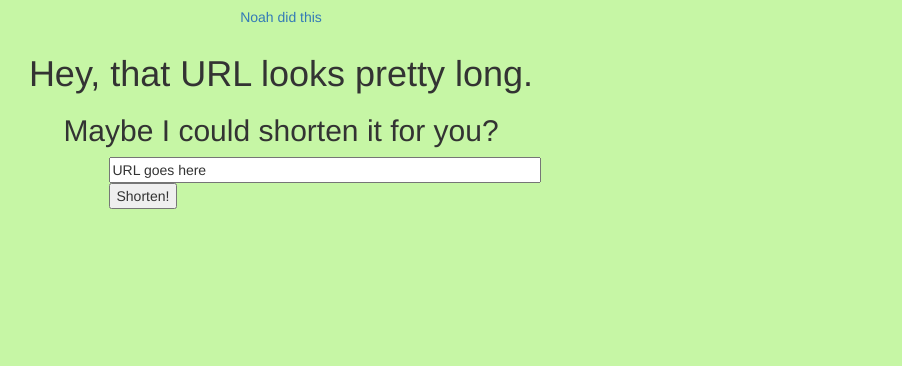
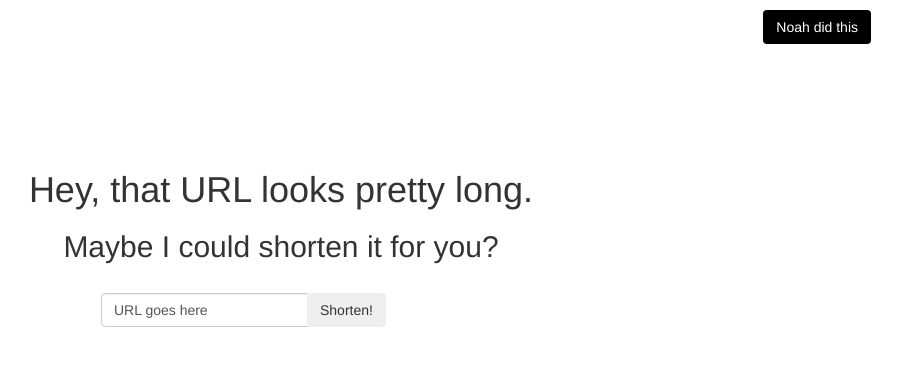
Before and after one commit to nthall/shortener, a Django app: template shortener/templates/shorten/index.html in a window 1280 px wide. Shown: the top 366 px of the page, without its empty margins (359-1261 px from the left). Run offline with Django 3.2, Linux system fonts and the light colour scheme; the template is opened without the code that fills it, so the values that code supplies are empty; some libraries are stand-ins or nearby versions.

Commit message:
get static files working, and then theme up some stuff, y'know?

```diff
--- a/shortener/templates/shorten/base.html
+++ b/shortener/templates/shorten/base.html
@@ -24,11 +24,7 @@
         </div>
       </div>
 
-      <div class="row">
-        <div class="col-lg-12 text-center">
-          {% block body %} {% endblock %}
-        </div>
-      </div>
+      {% block body %} {% endblock %}
 
     </div>
     <script type="text/javascript">
--- a/shortener/templates/shorten/index.html
+++ b/shortener/templates/shorten/index.html
@@ -5,11 +5,18 @@
   {% endblock %}
 
   {% block body %}
-    <div style="margin-right:auto; margin-left:auto; width:345px">
-    <form action='/result' method='post'>
-      {% csrf_token %}
-      <div><input type='text' size="50" style='float:left' name='destination_url' value='URL goes here' onfocus='if(this.defaultValue == this.value) this.value=""'></input></div>
-      <div><input type='submit' value='Shorten!' style='float:left;'></div>
-    </form>
+    <div class="row">
+      <div class="col-lg-4 col-lg-offset-4">
+        <br>
+        <form class='form-inline' action='/result' method='post'>
+          {% csrf_token %}
+          <div class='input-group'>
+            <input type='text' class='form-control' name='destination_url' value='URL goes here' onfocus='if(this.defaultValue == this.value) this.value=""'>
+            <span class="input-group-btn">
+              <button class='btn btn-inverse'>Shorten!</button>
+            </span>
+          </div>
+        </form>
+      </div>
     </div>
   {% endblock %}
--- a/shortener/urls.py
+++ b/shortener/urls.py
@@ -1,4 +1,5 @@
 from django.conf.urls import *
+from django.contrib.staticfiles.urls import staticfiles_urlpatterns
 
 # Uncomment the next two lines to enable the admin:
 from django.contrib import admin
@@ -10,3 +11,5 @@ urlpatterns = patterns('',
     (r'^admin/', include(admin.site.urls)),
     (r'^(?P<code>\w+)$', 'shorten.views.send_away'),
 )
+
+#urlpatterns += staticfiles_urlpatterns()
--- a/static/short.css
+++ b/static/short.css
@@ -1,6 +1,5 @@
 body {
-  text-align:center;
-  background-color:#C6F6A5;
+  padding-top: 150px;
 }
 
 h1 {
@@ -10,3 +9,18 @@ h1 {
 h1, h2, a, span {
   font-family:"Helvetica Neue", "Helvetica", Arial, sans-serif;
 }
+
+#homelink {
+  position: absolute;
+  right: 50px;
+  top: 10px;
+}
+
+.btn.inverse {
+  background-color: black;
+  color: white;
+}
+
+.btn.inverse:hover {
+  background-color: #444444;
+}
```
Also changed, not shown: shortener/settings.py (+9 -3 lines), shortener/manage.py (renamed from manage.py).
